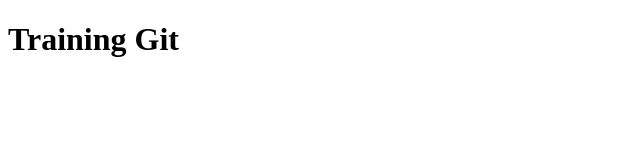
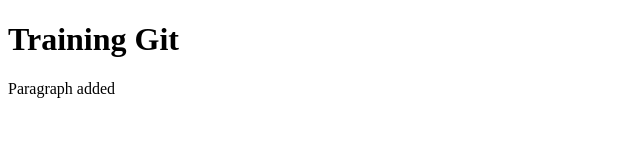
Before and after one commit to spideyinf/GitFlowTraining, a plain HTML site: page index.html in a window 1280 px wide. Shown: the whole page, without its empty margins (0-640 px from the left). Drawn offline with Linux system fonts and the light colour scheme.

Commit message:
modify index.html

```diff
--- a/index.html
+++ b/index.html
@@ -6,5 +6,6 @@
   </head>
   <body>
     <h1>Training Git</h1>
+    <p>Paragraph added</p>
   </body>
 </html>
```
